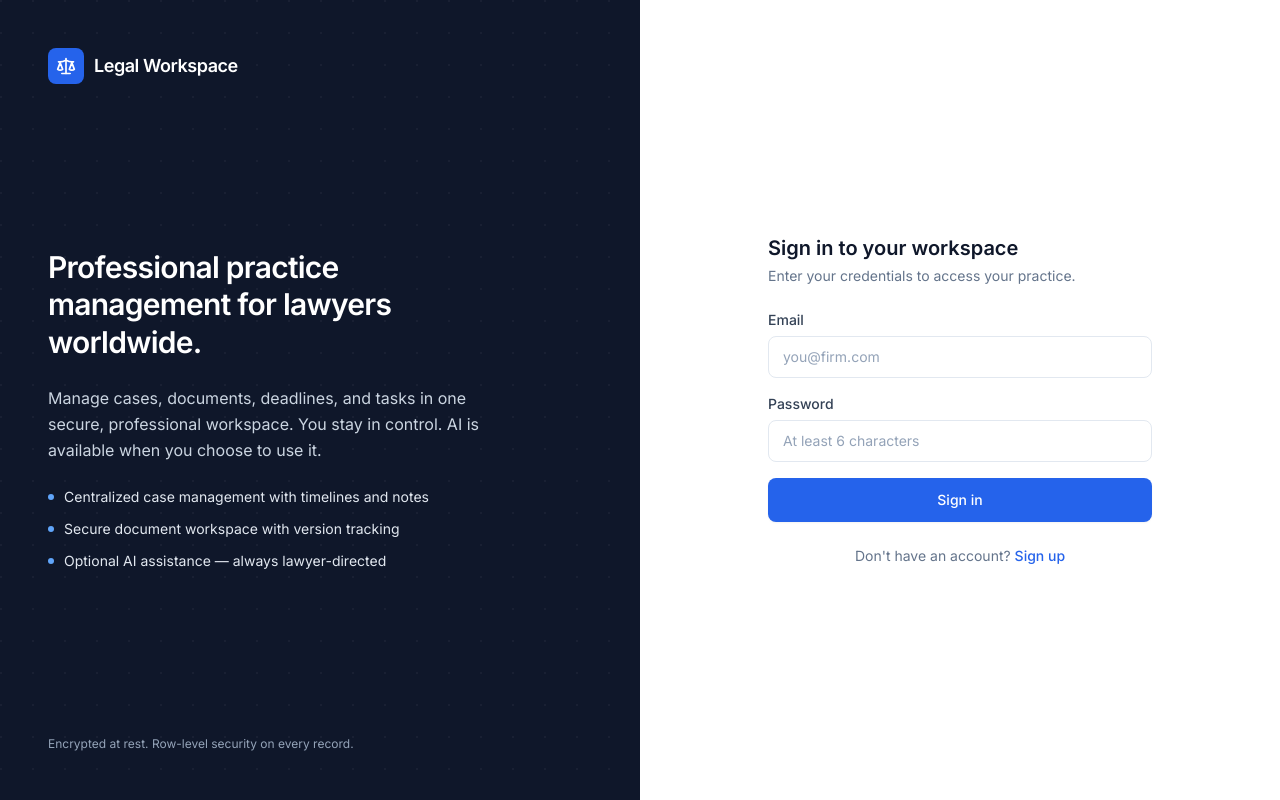
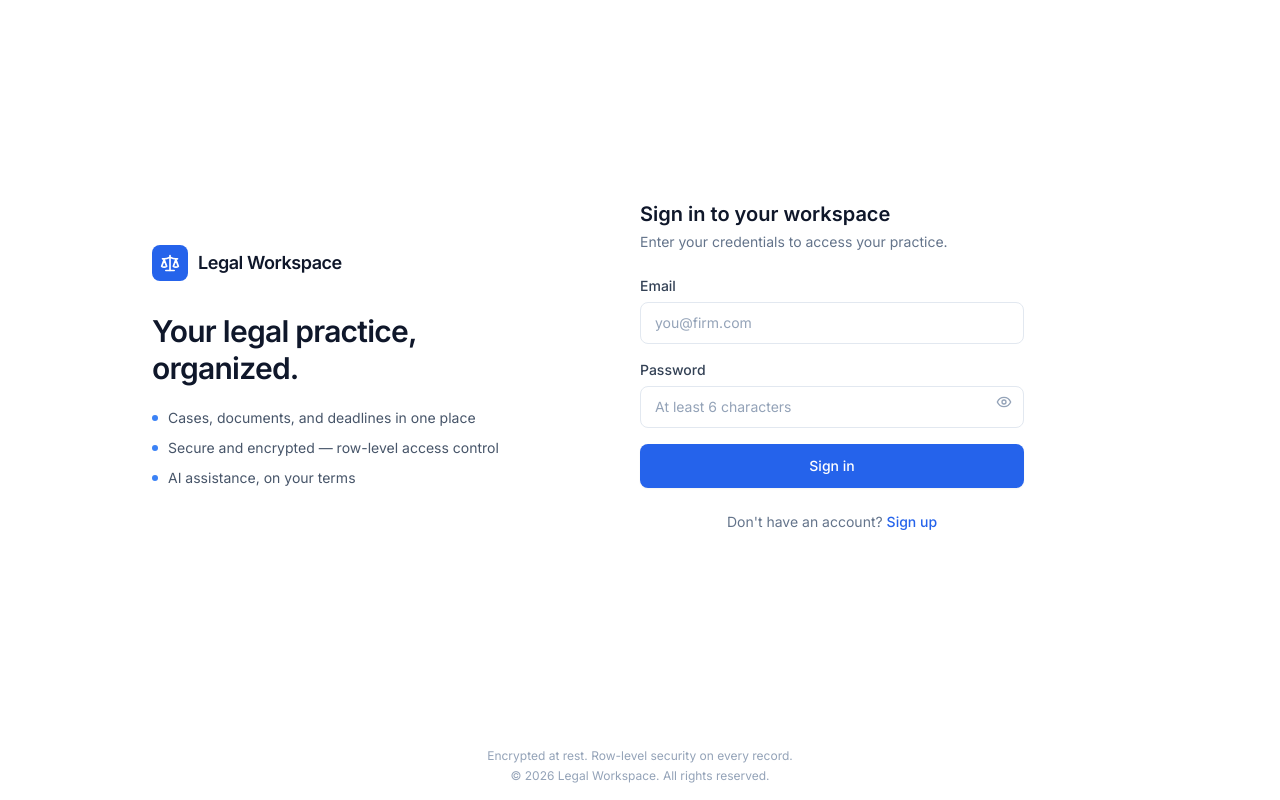
Before and after one commit to rosine-developer/pryrolaw, a React (Vite) app: page / in a window 1280 px wide. Built offline with nearby package versions, Linux system fonts and the light colour scheme; no server answers.

Commit message:
auth: clean up login page layout and UX

```diff
--- a/src/pages/auth/AuthPage.tsx
+++ b/src/pages/auth/AuthPage.tsx
@@ -2,7 +2,7 @@ import { useState, type FormEvent } from 'react';
 import { useAuth } from '../../context/AuthContext';
 import { Button } from '../../components/ui/Button';
 import { Input } from '../../components/ui/Input';
-import { Scale, AlertCircle } from 'lucide-react';
+import { Scale, AlertCircle, Eye, EyeOff } from 'lucide-react';
 
 export function AuthPage() {
   const { signIn, signUp } = useAuth();
@@ -12,6 +12,7 @@ export function AuthPage() {
   const [fullName, setFullName] = useState('');
   const [error, setError] = useState<string | null>(null);
   const [loading, setLoading] = useState(false);
+  const [showPassword, setShowPassword] = useState(false);
 
   const onSubmit = async (e: FormEvent) => {
     e.preventDefault();
@@ -26,49 +27,42 @@ export function AuthPage() {
   };
 
   return (
-    <div className="min-h-screen bg-white flex">
+    <div className="min-h-screen bg-white flex flex-col">
+      <div className="flex-1 flex items-center justify-center">
+        <div className="flex w-full max-w-5xl mx-auto px-6">
         {/* Left brand panel */}
-      <div className="hidden lg:flex lg:w-1/2 bg-ink-900 text-white flex-col justify-between p-12 relative overflow-hidden">
-        <div className="absolute inset-0 opacity-[0.04]" style={{
-          backgroundImage: 'radial-gradient(circle at 1px 1px, white 1px, transparent 0)',
-          backgroundSize: '32px 32px',
-        }} />
-        <div className="relative flex items-center gap-2.5">
+        <div className="hidden lg:flex w-1/2 flex-col justify-center pr-16">
+          <div className="space-y-8 max-w-sm">
+            <div className="flex items-center gap-2.5">
               <div className="flex h-9 w-9 items-center justify-center rounded-lg bg-primary-600">
                 <Scale className="h-5 w-5 text-white" />
               </div>
-          <span className="text-lg font-semibold tracking-tight">Legal Workspace</span>
+              <span className="text-lg font-semibold tracking-tight text-ink-900">Legal Workspace</span>
             </div>
-        <div className="relative space-y-6 max-w-md">
-          <h1 className="text-3xl font-semibold leading-tight tracking-tight">
-            Professional practice management for lawyers worldwide.
+            <div className="space-y-5">
+              <h1 className="text-3xl font-semibold leading-tight tracking-tight text-ink-900">
+                Your legal practice, organized.
               </h1>
-          <p className="text-ink-300 leading-relaxed">
-            Manage cases, documents, deadlines, and tasks in one secure, professional workspace.
-            You stay in control. AI is available when you choose to use it.
-          </p>
-          <ul className="space-y-3 text-sm text-ink-200">
+              <ul className="space-y-2.5 text-sm text-ink-600">
                 <li className="flex items-center gap-2.5">
-              <span className="h-1.5 w-1.5 rounded-full bg-primary-400 shrink-0" />
-              Centralized case management with timelines and notes
+                  <span className="h-1.5 w-1.5 rounded-full bg-primary-500 shrink-0" />
+                  Cases, documents, and deadlines in one place
                 </li>
                 <li className="flex items-center gap-2.5">
-              <span className="h-1.5 w-1.5 rounded-full bg-primary-400 shrink-0" />
-              Secure document workspace with version tracking
+                  <span className="h-1.5 w-1.5 rounded-full bg-primary-500 shrink-0" />
+                  Secure and encrypted — row-level access control
                 </li>
                 <li className="flex items-center gap-2.5">
-              <span className="h-1.5 w-1.5 rounded-full bg-primary-400 shrink-0" />
-              Optional AI assistance — always lawyer-directed
+                  <span className="h-1.5 w-1.5 rounded-full bg-primary-500 shrink-0" />
+                  AI assistance, on your terms
                 </li>
               </ul>
             </div>
-        <div className="relative text-xs text-ink-400">
-          Encrypted at rest. Row-level security on every record.
           </div>
         </div>
 
-      {/* Right form panel — white */}
-      <div className="flex-1 flex items-center justify-center px-6 py-12 bg-white">
+        {/* Right form panel */}
+        <div className="flex-1 flex items-center justify-start py-12">
           <div className="w-full max-w-sm">
 
             {/* Mobile logo */}
@@ -109,16 +103,28 @@ export function AuthPage() {
                 placeholder="you@firm.com"
                 autoComplete="email"
               />
+              <div className="relative">
                 <Input
                   label="Password"
-              type="password"
+                  type={showPassword ? 'text' : 'password'}
                   required
                   minLength={6}
                   value={password}
                   onChange={(e) => setPassword(e.target.value)}
                   placeholder="At least 6 characters"
                   autoComplete={mode === 'signin' ? 'current-password' : 'new-password'}
+                  className="pr-10"
                 />
+                <button
+                  type="button"
+                  onClick={() => setShowPassword(v => !v)}
+                  className="absolute right-3 top-[34px] text-ink-400 hover:text-ink-600 transition-colors"
+                  tabIndex={-1}
+                  aria-label={showPassword ? 'Hide password' : 'Show password'}
+                >
+                  {showPassword ? <EyeOff className="h-4 w-4" /> : <Eye className="h-4 w-4" />}
+                </button>
+              </div>
 
               {error && (
                 <div className="flex items-start gap-2 p-3 rounded-lg bg-red-50 border border-red-200 text-sm text-red-700">
@@ -145,5 +151,15 @@ export function AuthPage() {
           </div>
         </div>
         </div>
+      </div>
+
+      {/* Footer */}
+      <footer className="py-4">
+        <div className="max-w-5xl mx-auto px-6 flex flex-col items-center justify-center gap-1 text-xs text-ink-400">
+          <span>Encrypted at rest. Row-level security on every record.</span>
+          <span>© {new Date().getFullYear()} Legal Workspace. All rights reserved.</span>
+        </div>
+      </footer>
+    </div>
   );
 }
```
Lines whose indentation alone changed are shown as unchanged.
